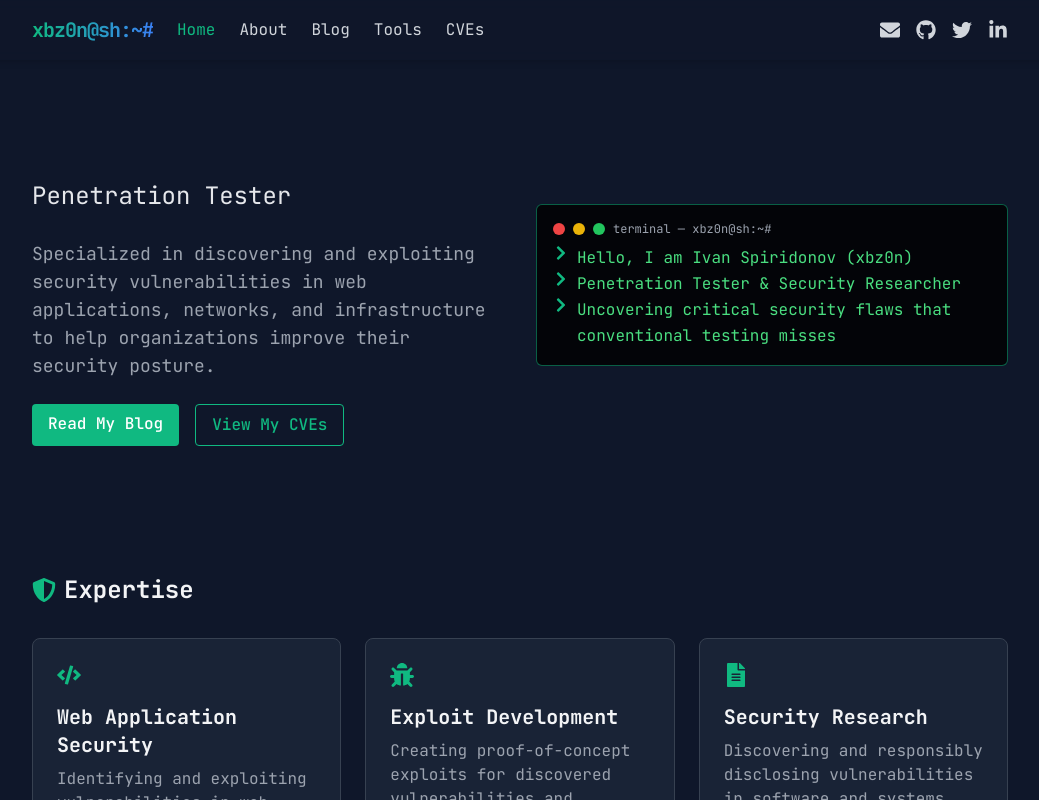
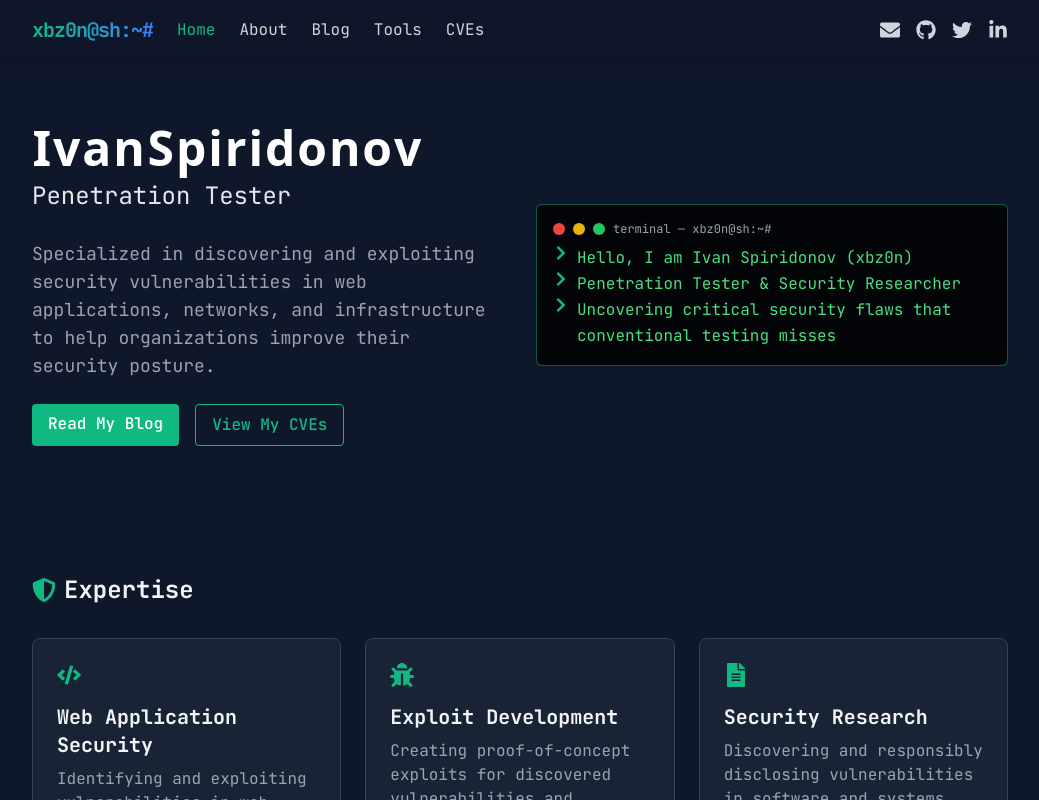
Before and after one commit to xbz0n/xbz0n.github.io, a Next.js app: page / in a window 1280 px wide. Shown: the top 800 px of the page, without its empty margins (120-1159 px from the left). Built offline with nearby package versions, Linux system fonts and the light colour scheme.

Commit message:
Remove gradient and make text plain white with glitch effect

```diff
--- a/pages/index.js
+++ b/pages/index.js
@@ -83,17 +83,11 @@ export default function Home({ latestPosts }) {
       const text = nameRef.current.textContent;
       nameRef.current.innerHTML = '';
 
-      // Add a container for proper gradient application
-      const container = document.createElement('span');
-      container.className = 'name-gradient';
-      nameRef.current.appendChild(container);
-
       for (let i = 0; i < text.length; i++) {
         const charSpan = document.createElement('span');
-        // Don't add gradient to individual chars, just inherit from parent
         charSpan.className = 'char';
         charSpan.textContent = text[i];
-        container.appendChild(charSpan);
+        nameRef.current.appendChild(charSpan);
       }
     }
   }, []);
--- a/styles/globals.css
+++ b/styles/globals.css
@@ -35,14 +35,8 @@ a {
 
 /* Custom name styling */
 .name-title {
-  @apply font-sans font-bold;
+  @apply font-sans font-bold text-white;
   letter-spacing: 0.02em;
-}
-
-.name-gradient {
-  @apply bg-gradient-to-r from-accent to-blue-500 bg-clip-text text-transparent;
-  display: inline-block;
-  white-space: nowrap; /* Prevent wrapping to keep gradient continuous */
 }
 
 .job-title {
@@ -56,20 +50,11 @@ a {
   display: inline-block;
 }
 
-.scramble-text {
-  display: inline-block;
-  position: relative;
-  color: #fff; /* Fallback color if background-clip fails */
-  background: linear-gradient(to right, #10b981, #3b82f6);
-  -webkit-background-clip: text;
-  background-clip: text;
-  -webkit-text-fill-color: transparent;
-}
-
 .char {
   display: inline-block;
   position: relative;
   margin: 0 0.01em;
+  color: white;
 }
 
 /* Character scramble animation */
```
